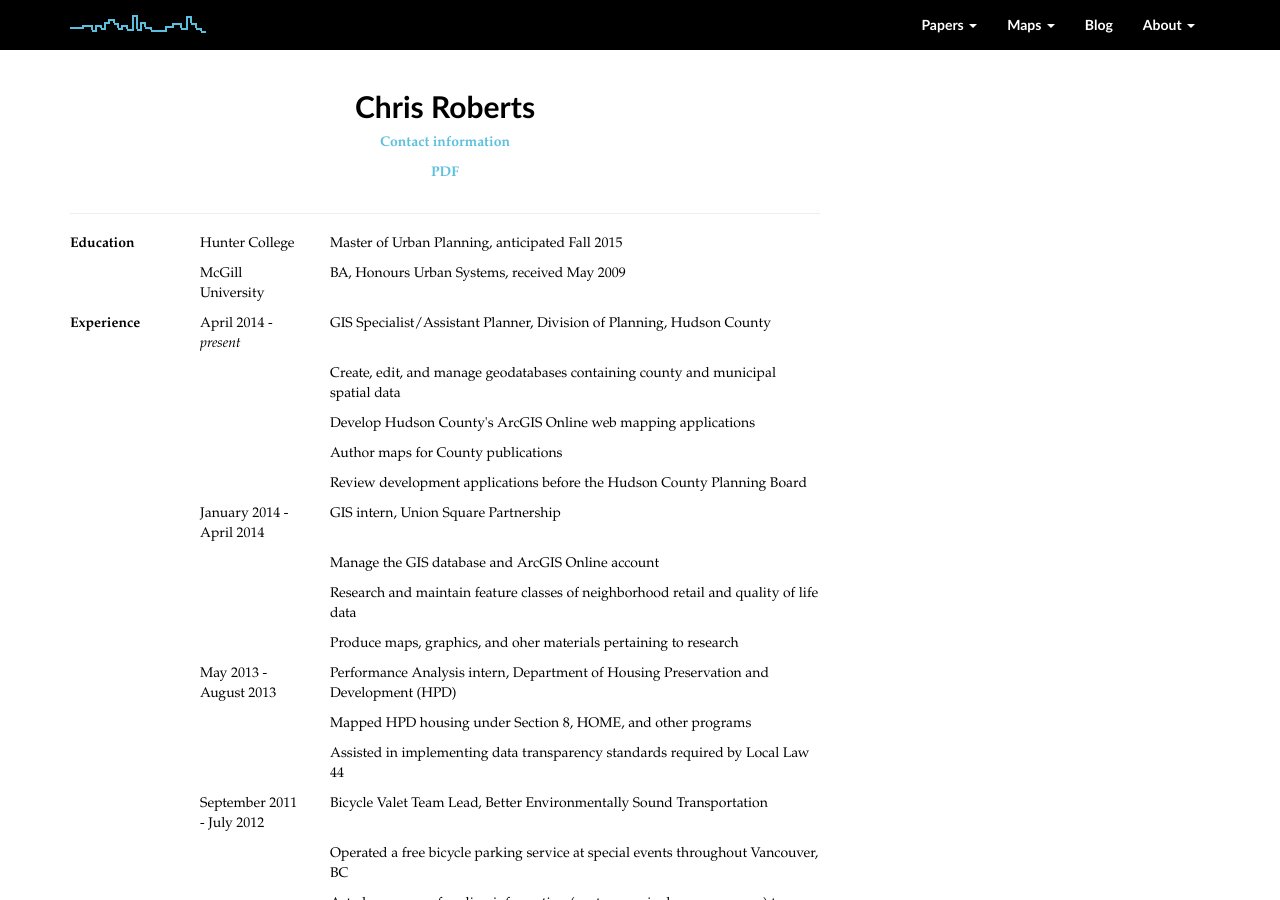
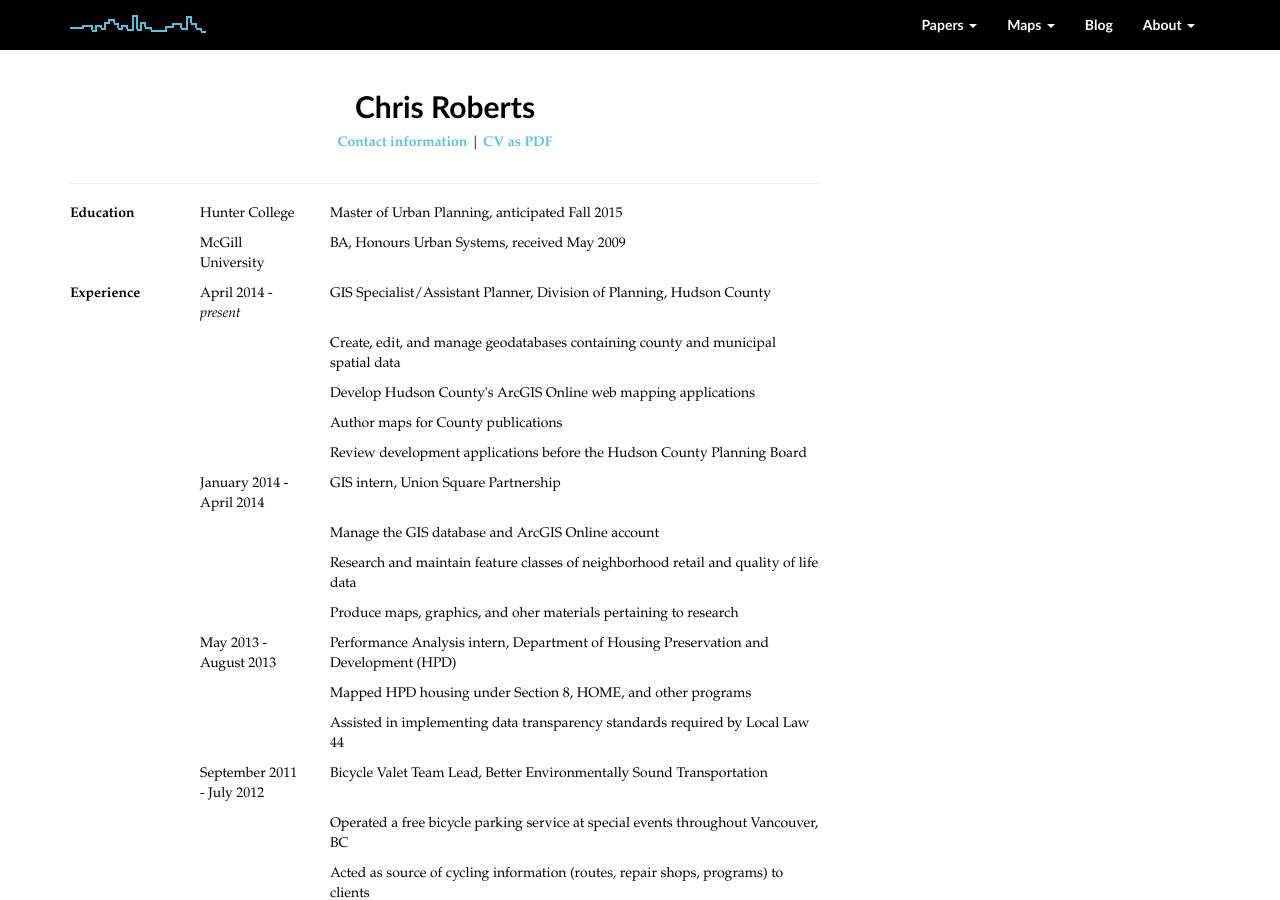
Before and after one commit to chrisrobertsnyc/chrisrobertsnyc.github.io, a Jekyll site: the page built from about/cv.html, in a window 1280 px wide and 900 px high. Built offline with Jekyll 4.4.1, drawn with Linux system fonts in a browser that asks for light colours; nearby versions of some CDN libraries.

Commit message:
Update cv.html

```diff
--- a/about/cv.html
+++ b/about/cv.html
@@ -6,10 +6,7 @@ title: CV
 	<h2 class="text-center">Chris Roberts</h2>
 </div>
 <div class="row">
-	<p class="text-center"><a href="http://www.chrisroberts.nyc/about/me.html#contact">Contact information</a></p>
-</div>
-<div class="row">
-	<p class="text-center"><a href="#">PDF</a></p>
+	<p class="text-center"><a href="http://www.chrisroberts.nyc/about/me.html#contact">Contact information</a> | <a href="#">CV as PDF</a></p>
 </div>
 <hr>
 <div class="row">
```
